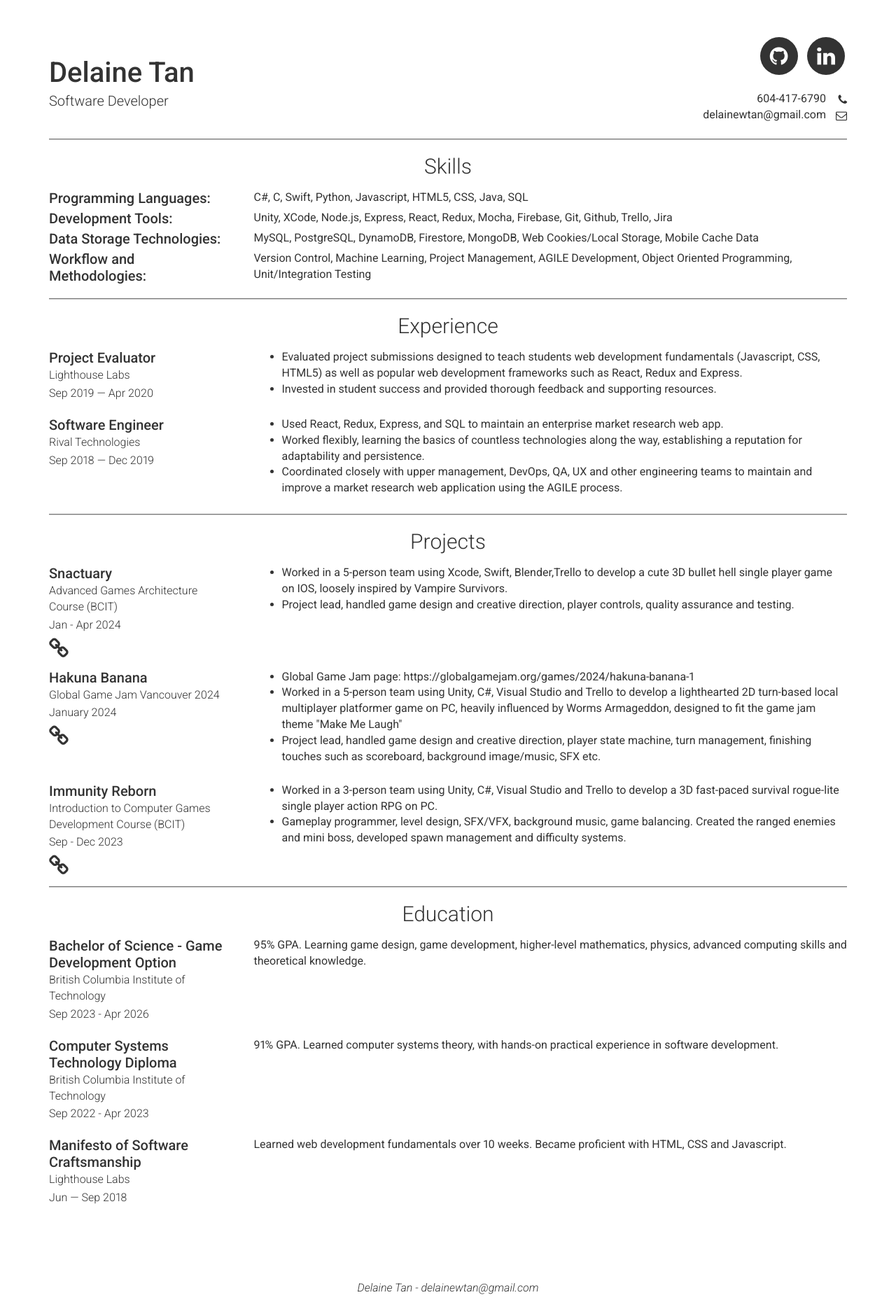
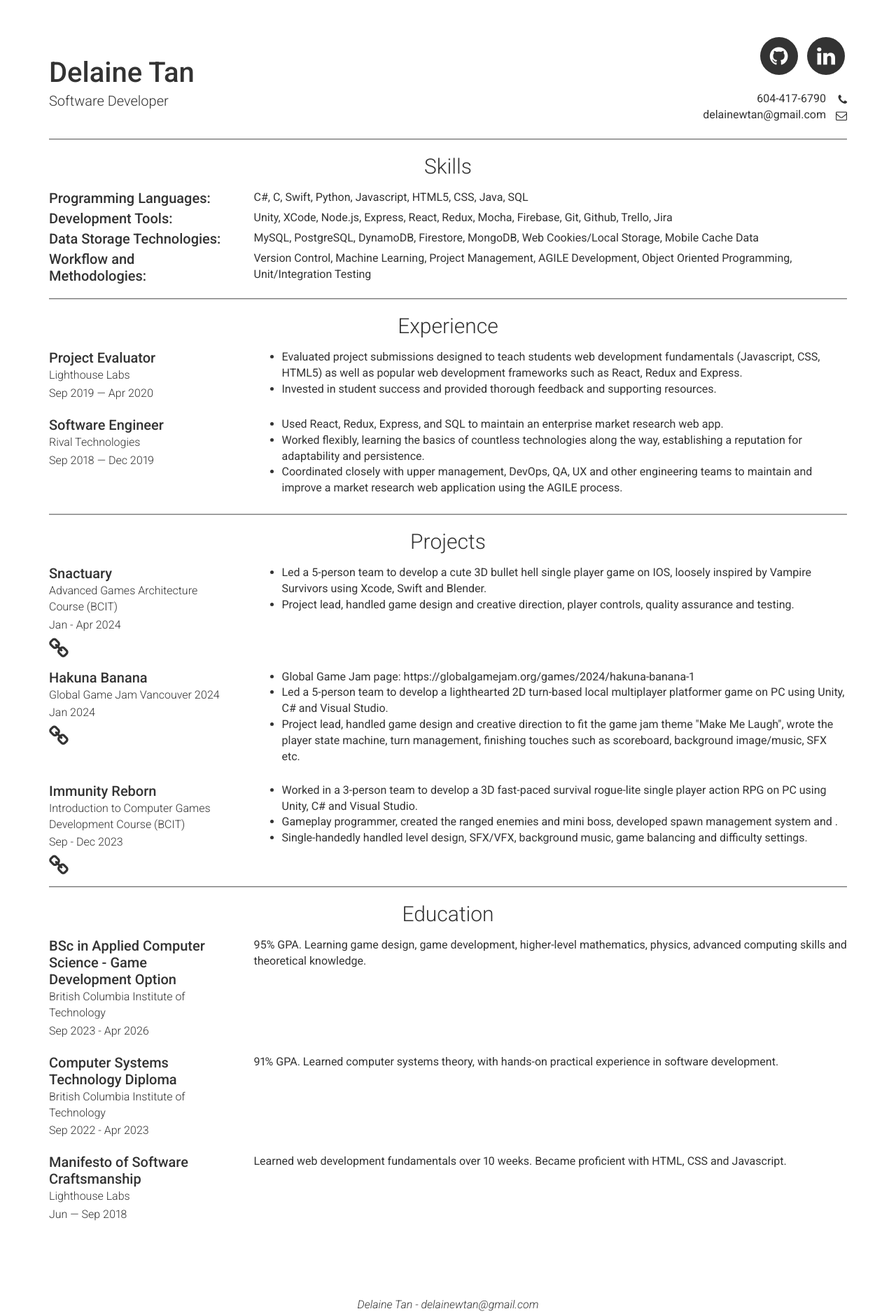
Before and after one commit to DelaineWTan/delainewtan.github.io, a Jekyll site: the page built from index.md, in a window 1280 px wide. Shown: the whole page at 70% size. Built offline with Jekyll 4.4.1, drawn with Linux system fonts in a browser that asks for light colours; before the commit the page ends 1856 px from its top, so only the background shows below that.

Commit message:
Adjust wording.

```diff
--- a/_data/education.yml
+++ b/_data/education.yml
@@ -1,7 +1,7 @@
 - layout: left
   company: British Columbia Institute of Technology
   dates: Sep 2023 - Apr 2026
-  qualification: Bachelor of Science - Game Development Option
+  qualification: BSc in Applied Computer Science - Game Development Option
   description: |
     95% GPA. Learning game design, game development, higher-level mathematics, physics, advanced computing skills and theoretical knowledge.
 - layout: left
--- a/_data/projects.yml
+++ b/_data/projects.yml
@@ -6,18 +6,18 @@
   link: https://github.com/DelaineWTan/Snactuary
   # github:
   description_list:
-    - text: Worked in a 5-person team using Xcode, Swift, Blender,Trello to develop a cute 3D bullet hell single player game on IOS, loosely inspired by Vampire Survivors.
+    - text: Led a 5-person team to develop a cute 3D bullet hell single player game on IOS, loosely inspired by Vampire Survivors using Xcode, Swift and Blender.
     - text: Project lead, handled game design and creative direction, player controls, quality assurance and testing.
 - layout: left
   name: Hakuna Banana
-  dates: January 2024
+  dates: Jan 2024
   company: Global Game Jam Vancouver 2024
   link: https://cheesypudding.itch.io/hakuna-banana
   # github:
   description_list:
     - text: "Global Game Jam page: https://globalgamejam.org/games/2024/hakuna-banana-1"
-    - text: Worked in a 5-person team using Unity, C#, Visual Studio and Trello to develop a lighthearted 2D turn-based local multiplayer platformer game on PC, heavily influenced by Worms Armageddon, designed to fit the game jam theme "Make Me Laugh"
-    - text: Project lead, handled game design and creative direction, player state machine, turn management, finishing touches such as scoreboard, background image/music, SFX etc.
+    - text: Led a 5-person team to develop a lighthearted 2D turn-based local multiplayer platformer game on PC using Unity, C# and Visual Studio.
+    - text: Project lead, handled game design and creative direction to fit the game jam theme "Make Me Laugh", wrote the player state machine, turn management, finishing touches such as scoreboard, background image/music, SFX etc.
 - layout: left
   name: Immunity Reborn
   dates: Sep - Dec 2023
@@ -25,5 +25,6 @@
   link: https://delainetan.itch.io/immunity-reborn
   # github:
   description_list:
-    - text: Worked in a 3-person team using Unity, C#, Visual Studio and Trello to develop a 3D fast-paced survival rogue-lite single player action RPG on PC.
-    - text: Gameplay programmer, level design, SFX/VFX, background music, game balancing. Created the ranged enemies and mini boss, developed spawn management and difficulty systems.
+    - text: Worked in a 3-person team to develop a 3D fast-paced survival rogue-lite single player action RPG on PC using Unity, C# and Visual Studio.
+    - text: Gameplay programmer, created the ranged enemies and mini boss, developed spawn management system and .
+    - text: Single-handedly handled level design, SFX/VFX, background music, game balancing and difficulty settings.
--- a/_sass/type.scss
+++ b/_sass/type.scss
@@ -19,6 +19,10 @@ h6 {
   font-size: 1em;
   line-height: 1.2;
   margin: 0 0 0.25em;
+
+  @media print {
+      font-size: 0.8em;
+  }
 }
 
 p {
```
